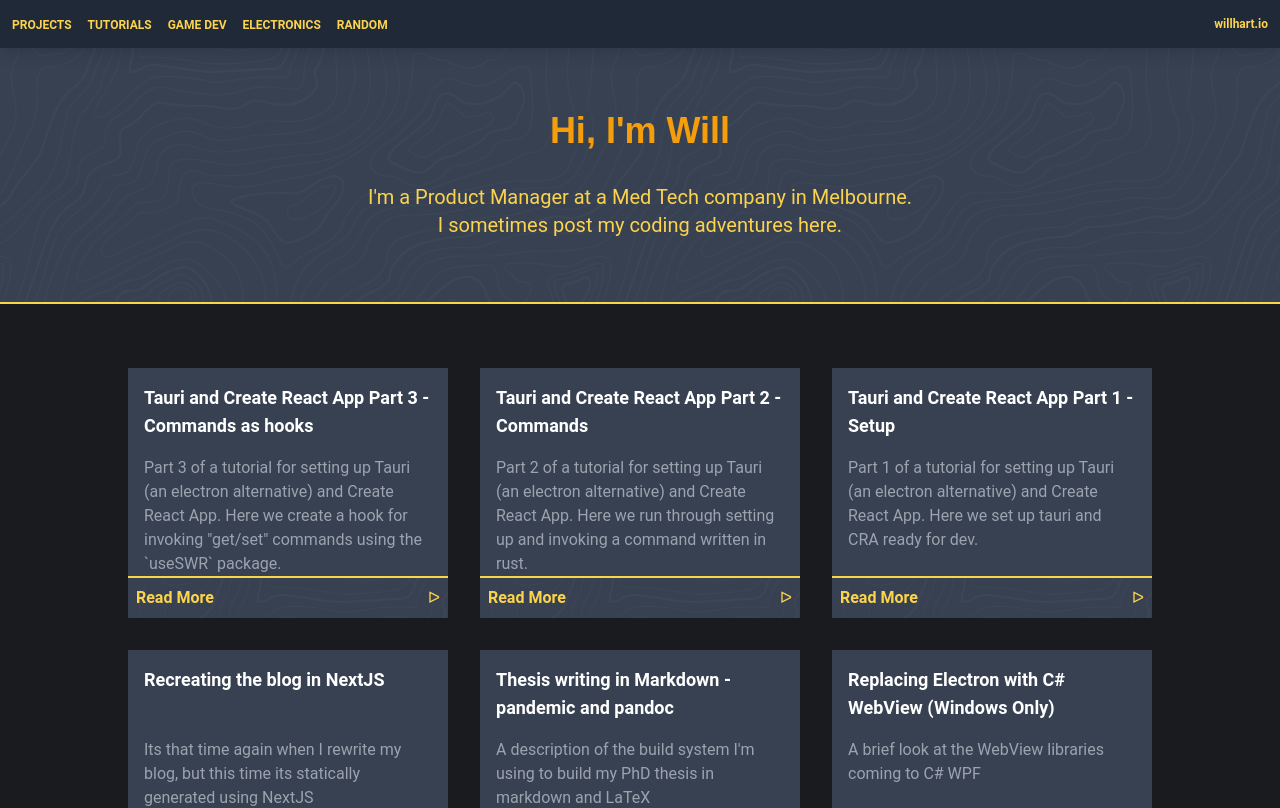
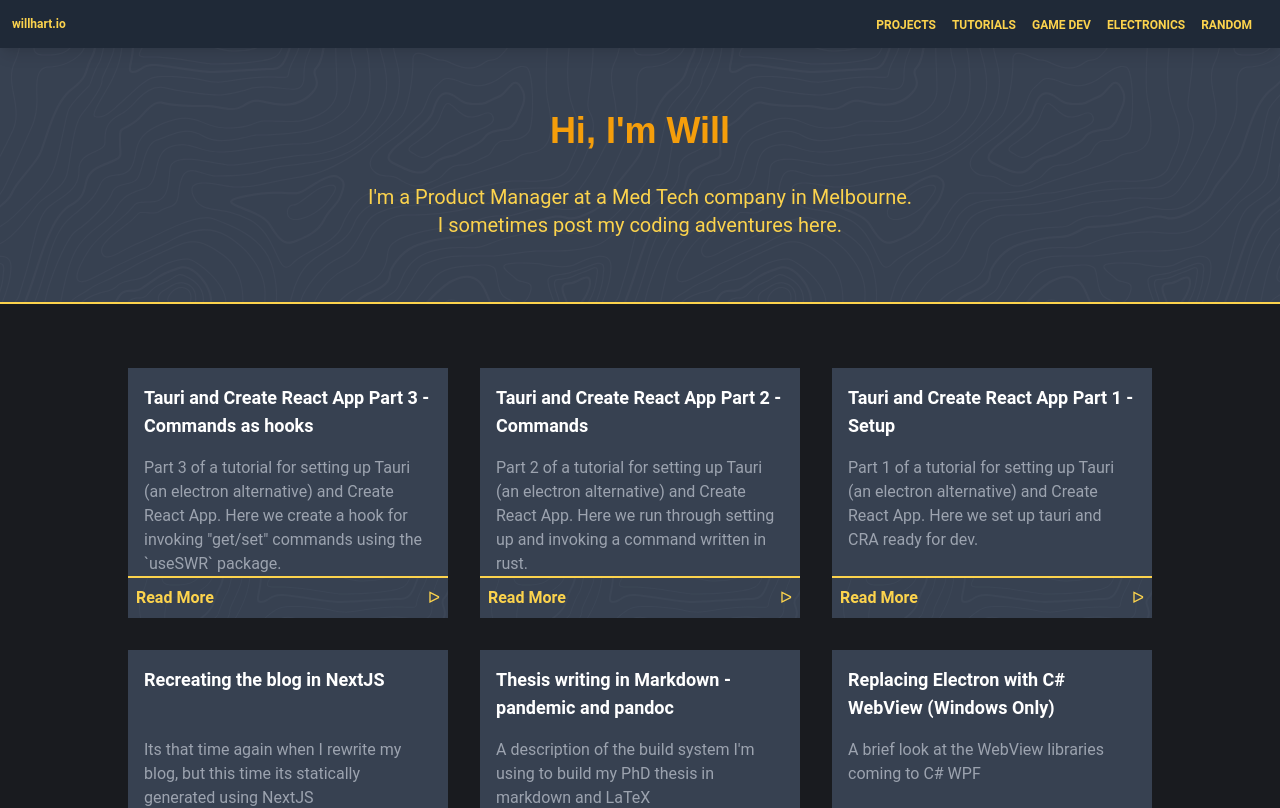
Before and after one commit to will-hart/will-hart.github.io, a Next.js app: page / in a window 1280 px wide. Shown: the top 808 px of the page. Built offline with nearby package versions, Linux system fonts and the light colour scheme.

Commit message:
Switch link and site name in header

```diff
--- a/components/PageNavBar.tsx
+++ b/components/PageNavBar.tsx
@@ -4,6 +4,8 @@ import { StyledTextLink } from "./StyledTextLink"
 export const PageNavBar = (): JSX.Element => (
   <div className="sticky top-0 p-3 bg-gray-800 z-10 shadow-lg">
     <div className="flex justify-between items-center">
+      <StyledTextLink href="/">willhart.io</StyledTextLink>
+
       <span>
         <span className="mr-4">
           <StyledTextLink href="/tag/projects">PROJECTS</StyledTextLink>
@@ -21,7 +23,6 @@ export const PageNavBar = (): JSX.Element => (
           <StyledTextLink href="/tag/random">RANDOM</StyledTextLink>
         </span>
       </span>
-      <StyledTextLink href="/">willhart.io</StyledTextLink>
     </div>
   </div>
 )
```
